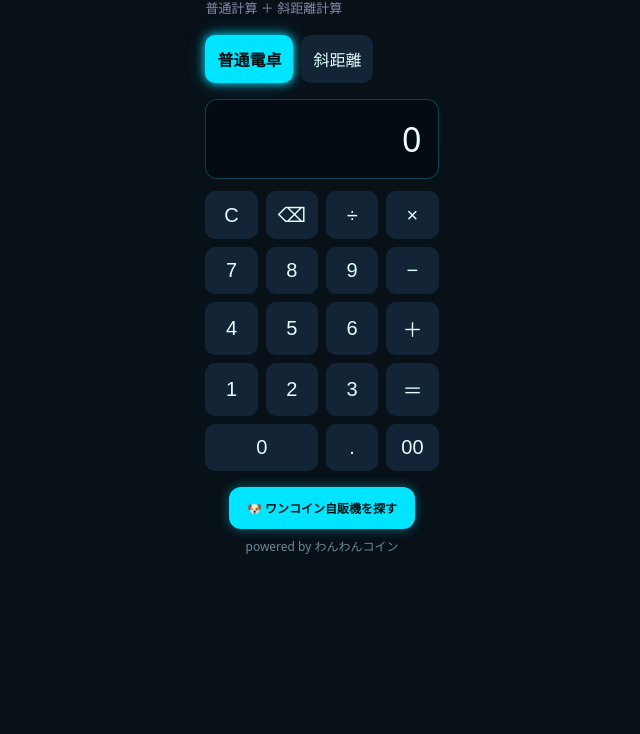
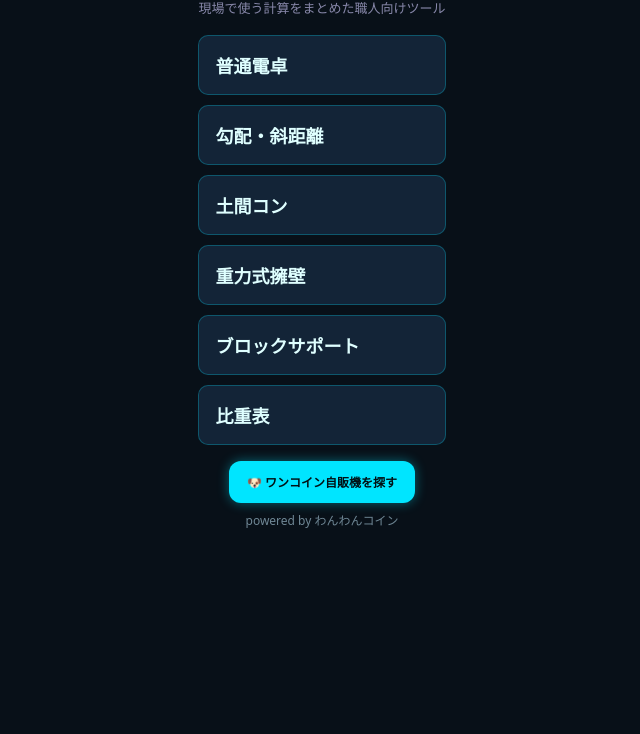
Before and after one commit to xinjiaantian83-prog/genba-calculator, a plain HTML site: page index.html in a window 1280 px wide. Shown: the part 66-800 px from the top of the page, without its empty margins (318-958 px from the left). Drawn offline with Linux system fonts and the light colour scheme.

Commit message:
Update index.html

```diff
--- a/index.html
+++ b/index.html
@@ -46,10 +46,6 @@
     margin-bottom: 16px;
   }
  button {
-    button:active {
-  transform: scale(0.96);
-  box-shadow: 0 0 10px #00e5ff;
-}
   border: 0;
   border-radius: 10px;
   padding: 12px;
@@ -57,6 +53,12 @@
   color: #dfffff;
   font-size: 16px;
 }
+
+button:active {
+  transform: scale(0.96);
+  box-shadow: 0 0 10px #00e5ff;
+}
+
   .tab.active {
   background: #00e5ff;
   color: #001014;
@@ -130,19 +132,38 @@
     color: #00e5ff;
     text-decoration: none;
   }
+ .home {
+  display: grid;
+  gap: 10px;
+  margin-bottom: 16px;
+}
+
+.home button {
+  width: 100%;
+  padding: 16px;
+  font-size: 18px;
+  font-weight: bold;
+  text-align: left;
+  border: 1px solid #00e5ff44;
+}
 </style>
 </head>
 <body>
   <div class="app">
     <h1>現場電卓</h1>
-    <div class="sub">普通計算 ＋ 斜距離計算</div>
+   <div class="sub">現場で使う計算をまとめた職人向けツール</div>
 
-    <div class="tabs">
-      <button class="tab active" onclick="showTab('normal', this)">普通電卓</button>
-      <button class="tab" onclick="showTab('slope', this)">斜距離</button>
+<div id="home" class="home active">
+  <button onclick="showTab('normal', this)">普通電卓</button>
+  <button onclick="showTab('slope', this)">勾配・斜距離</button>
+  <button onclick="showComingSoon('土間コン')">土間コン</button>
+  <button onclick="showComingSoon('重力式擁壁')">重力式擁壁</button>
+  <button onclick="showComingSoon('ブロックサポート')">ブロックサポート</button>
+  <button onclick="showComingSoon('比重表')">比重表</button>
 </div>
 
-    <section id="normal" class="panel active">
+    <section id="normal" class="panel">
+     <button class="back" onclick="showHome()">← メニューに戻る</button>
       <div id="display" class="display">0</div>
       <div class="calc">
         <button onclick="clearCalc()">C</button>
@@ -172,6 +193,7 @@
     </section>
 
     <section id="slope" class="panel">
+     <button class="back" onclick="showHome()">← メニューに戻る</button>
       <label>横寸法 mm</label>
       <input id="x" type="number" inputmode="decimal" placeholder="例：3000" oninput="calcSlope()" />
 
@@ -289,6 +311,19 @@ function calcSlope() {
     );
   }
 }
+ function showComingSoon(name) {
+  alert(name + " は準備中です");
+}
+ function showHome() {
+  document.querySelectorAll(".panel").forEach(p => p.classList.remove("active"));
+  document.getElementById("home").style.display = "grid";
+}
+
+function showTab(id, btn) {
+  document.getElementById("home").style.display = "none";
+  document.querySelectorAll(".panel").forEach(p => p.classList.remove("active"));
+  document.getElementById(id).classList.add("active");
+}
 </script>
 </body>
 </html>
```
Lines whose indentation alone changed are shown as unchanged.
